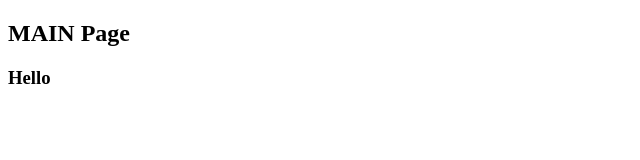
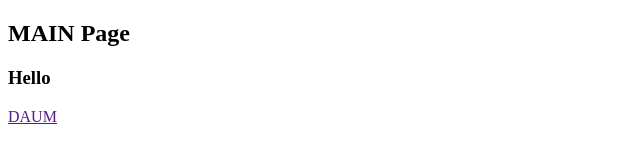
Before and after one commit to KinKuro/ex2, a plain HTML site: page index.html in a window 1280 px wide. Shown: the full height of the page, 0-640 px from the left. Drawn offline with Linux system fonts and the light colour scheme.

Commit message:
add anchor(daum)

```diff
--- a/index.html
+++ b/index.html
@@ -8,6 +8,7 @@
 
 	<h2>MAIN Page</h2>
 	<h3>Hello</h3>
+	<a href="">DAUM</a>
 
 </body>
 </html>
```
